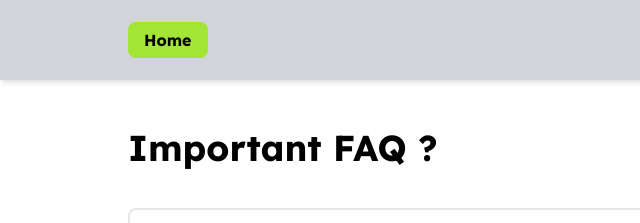
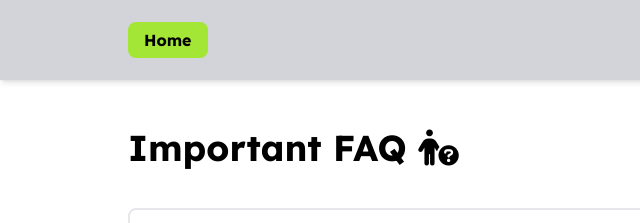
Before and after one commit to 96mdjanealam/donation-site, a plain HTML site: page blog.html in a window 1280 px wide. Shown: the top 223 px of the page, 0-640 px from the left. Drawn offline with nearby package versions, Linux system fonts and the light colour scheme.

Commit message:
final push

```diff
--- a/blog.html
+++ b/blog.html
@@ -32,7 +32,7 @@
         </div>
     </header>
     <main class="w-11/12 md:w-4/5 mx-auto mt-32 pb-20">
-        <h1 class="font-bold text-4xl mb-10">Important FAQ ?</h1>
+        <h1 class="font-bold text-4xl mb-10">Important FAQ <i class="fa-solid fa-person-circle-question"></i></h1>
         <!-- FAQ boxes -->
         <div class="flex flex-col gap-6">
             <!-- Question 1 -->
```
